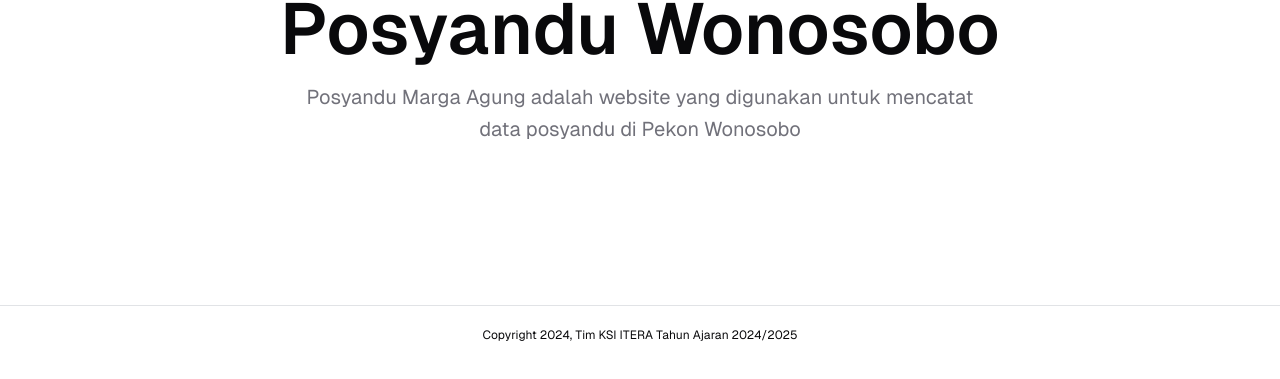
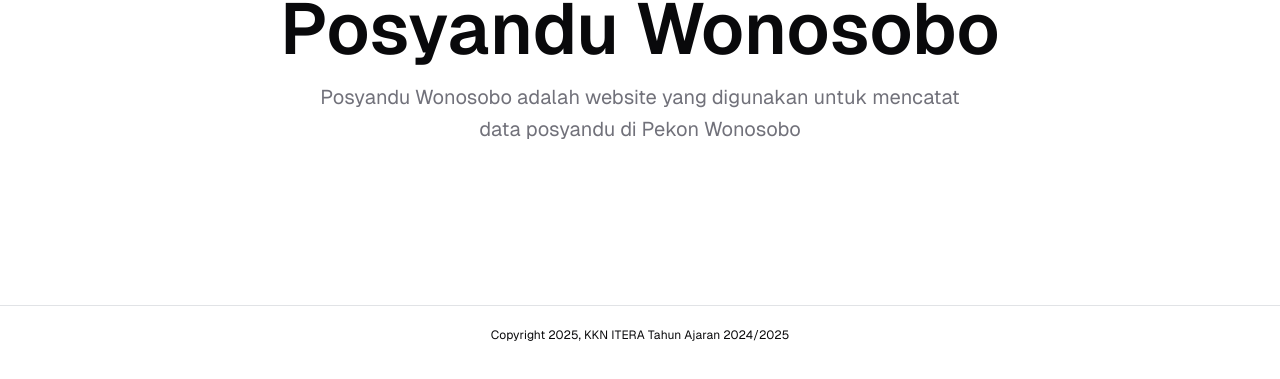
Before and after one commit to rayhanfatihg/posyandu-pekon-wonosobo, a Next.js app: page / in a window 1280 px wide. Shown: the part 311-690 px from the top of the page. Built offline with nearby package versions, Linux system fonts and the light colour scheme; no server answers.

Commit message:
Change footer

```diff
--- a/src/app/(auth)/login/page.tsx
+++ b/src/app/(auth)/login/page.tsx
@@ -1,15 +1,14 @@
 "use client";
 
-import { useState } from "react";
+import { Card, CardContent } from "@/components/ui/card";
+
+import { Button } from "@/components/ui/button";
 import Image from "next/image";
-
-import { useToast } from "@/hooks/use-toast";
-import { Button } from "@/components/ui/button";
-import { Card, CardContent } from "@/components/ui/card";
 import { Input } from "@/components/ui/input";
 import { Label } from "@/components/ui/label";
-
 import { login } from "./action";
+import { useState } from "react";
+import { useToast } from "@/hooks/use-toast";
 
 export default function LoginPage() {
   const [isLoading, setIsLoading] = useState(false);
@@ -47,7 +46,7 @@ export default function LoginPage() {
           src="/logo-posyandu.png"
           width={1000}
           height={1000}
-          alt="Posyandu Marga Agung"
+          alt="Posyandu Wonosobo"
           className="h-32 w-36 rounded-md border"
         />
 
@@ -55,7 +54,7 @@ export default function LoginPage() {
           src="/logo-sgds.png"
           width={1000}
           height={1000}
-          alt="Posyandu Marga Agung"
+          alt="Posyandu Wonosobo"
           className="h-32 w-36 rounded-md border"
         />
       </div>
@@ -68,7 +67,7 @@ export default function LoginPage() {
               <br />
               Admin & Kader Posyandu
               <br />
-              Desa Marga Agung
+              Wonosobo
             </h1>
 
             <div className="mt-10 flex flex-col items-start justify-center gap-1">
--- a/src/app/page.tsx
+++ b/src/app/page.tsx
@@ -36,7 +36,7 @@ export default async function Home() {
         </h1>
 
         <p className="max-w-[42rem] leading-normal text-muted-foreground sm:text-xl sm:leading-8">
-          Posyandu Marga Agung adalah website yang digunakan untuk mencatat data
+          Posyandu Wonosobo adalah website yang digunakan untuk mencatat data
           posyandu di Pekon Wonosobo
         </p>
       </section>
--- a/src/components/footer.tsx
+++ b/src/components/footer.tsx
@@ -2,7 +2,7 @@ export default function Footer() {
   return (
     <footer className="flex items-center justify-center border-t border-gray-500/20 bg-white py-5 text-center">
       <p className="text-[12px]">
-        Copyright 2024, Tim KSI ITERA Tahun Ajaran 2024/2025
+        Copyright 2025, KKN ITERA Tahun Ajaran 2024/2025
       </p>
     </footer>
   );
```
